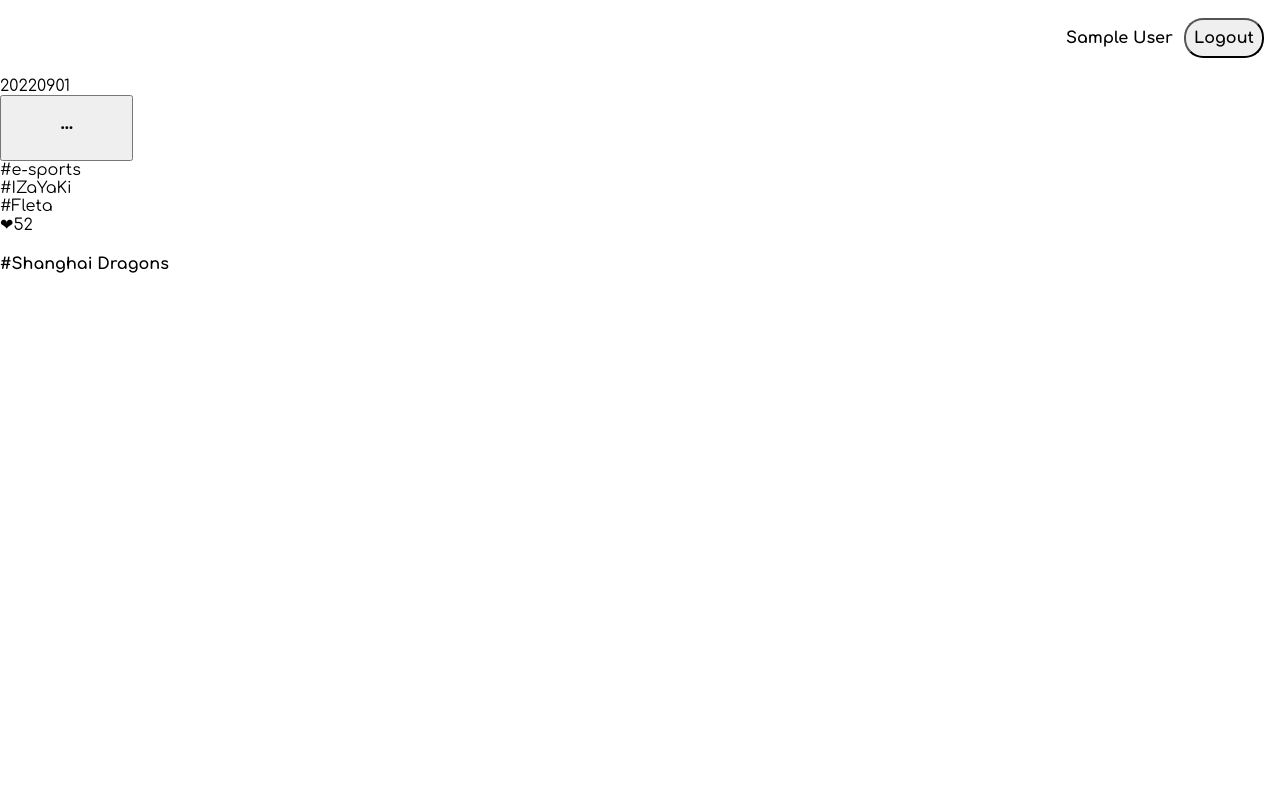
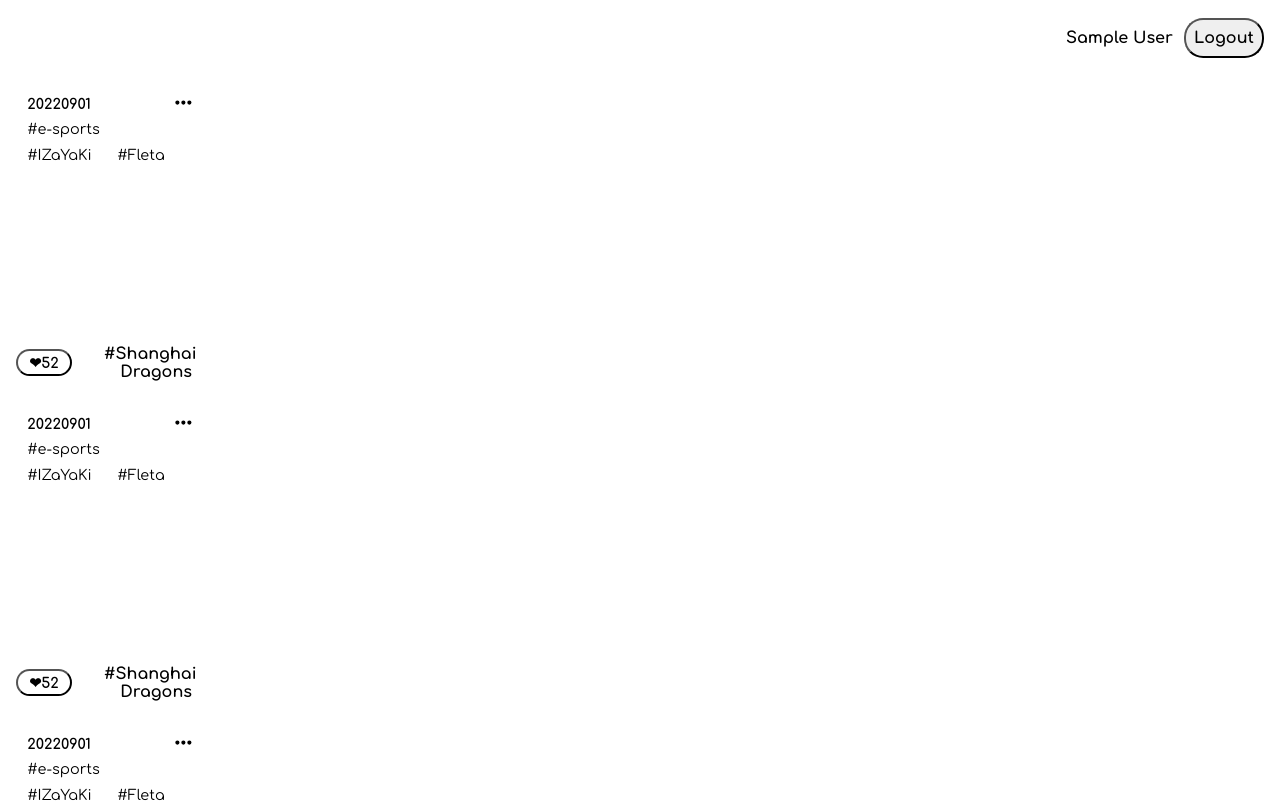
Before and after one commit to tigowler/7LOVES, a React (Create React App) app: page /home in a window 1280 px wide. Shown: the top 802 px of the page. Built offline with nearby package versions, Linux system fonts and the light colour scheme; no server answers; sample sign-in values are in the browser's storage.

Commit message:
[FEAT] complete card CSS

```diff
--- a/src/components/card/card.jsx
+++ b/src/components/card/card.jsx
@@ -3,37 +3,54 @@ import React, { useState } from "react";
 import { FontAwesomeIcon } from "@fortawesome/react-fontawesome";
 import { faEllipsis } from "@fortawesome/free-solid-svg-icons";
 
-const Card = (props) => {
-  const [cards, setCards] = useState({
-    date: "20220901",
-    title: "#Shanghai Dragons",
-    tags: ["#e-sports", "#IZaYaKi", "#Fleta"],
-    count: 52,
-  });
-
+const Card = ({ card }) => {
   return (
-    <section>
+    <section className={`${styles.card} ${getColors(card.theme)}`}>
       <div className={styles.header}>
-        <div className={styles.tag}>{cards.date}</div>
-        <button className={styles.more}>
+        <div className={styles.info}>
+          <div className={`${styles.date} ${getColors(card.theme)}`}>
+            {card.date}
+          </div>
+          <button className={`${styles.more} ${getColors(card.theme)}`}>
             <FontAwesomeIcon icon={faEllipsis} />
           </button>
         </div>
         <div className={styles.tags}>
-        {cards.tags.map((tag, index) => {
+          {card.tags.map((tag, index) => {
             return (
-            <div key={index} className={styles.tag}>
+              <div
+                key={index}
+                className={` ${styles.tag} ${getColors(card.theme)}`}
+              >
                 {tag}
               </div>
             );
           })}
         </div>
+      </div>
       <div className={styles.footer}>
-        <div className={styles.tag}>❤{cards.count}</div>
-        <h4 className={styles.title}>{cards.title}</h4>
+        <button className={`${styles.count} ${getColors(card.theme)}`}>
+          ❤{card.count}
+        </button>
+        <h4 className={`${styles.title} ${getColors(card.theme)}`}>
+          {card.title}
+        </h4>
       </div>
     </section>
   );
 };
 
+function getColors(theme) {
+  switch (theme) {
+    case "skyblue":
+      return styles.skyblue;
+    case "blue":
+      return styles.blue;
+    case "black":
+      return styles.black;
+    default:
+      throw new Error(`unknown theme: ${theme}`);
+  }
+}
+
 export default Card;
--- a/src/components/card/card.module.css
+++ b/src/components/card/card.module.css
@@ -1,4 +1,158 @@
+@value commonBlack, commonBlue, commonSkyblue, commonGrey from '../../common/colors.css';
+
+* {
+  box-sizing: border-box;
+}
+
+.card {
+  width: 13em;
+  height: 20em;
+  padding: 1rem;
+  border-radius: 1.2rem;
+  display: flex;
+  flex-direction: column;
+  justify-content: space-between;
+}
+
+.card.skyblue {
+  background-color: commonSkyblue;
+  border: 0.1rem solid commonSkyblue;
+}
+
+.card.blue {
+  background-color: commonBlue;
+  border: 0.1rem solid commonBlue;
+}
+
+.card.black {
+  background-color: commonBlack;
+  border: 0.1rem solid commonSkyblue;
+}
+
+.header {
+  display: flex;
+  flex-direction: column;
+  justify-content: flex-start;
+}
+
+.info {
+  display: flex;
+  flex-direction: row;
+  justify-content: space-between;
+  margin-bottom: 0.2rem;
+}
+
 .more {
-  width: 10em;
-  height: 5em;
+  font-size: 1.2rem;
+  background-color: transparent;
+  cursor: pointer;
+  padding: 0;
+  border: none;
 }
+
+.more:hover {
+  transform: scale(1.1);
+}
+
+.more.skyblue {
+  color: commonBlue;
+}
+
+.more.blue {
+  color: commonSkyblue;
+}
+
+.more.black {
+  color: commonSkyblue;
+}
+
+.tags {
+  display: flex;
+  flex-direction: row;
+  flex-wrap: wrap;
+}
+
+.date,
+.tag,
+.count {
+  font-size: 0.9rem;
+  background-color: transparent;
+  border-radius: 1.2rem;
+  padding: 0.2rem 0.7rem;
+}
+
+.date,
+.count {
+  font-weight: 700;
+}
+
+.date.skyblue,
+.count.skyblue {
+  background-color: commonBlue;
+  color: commonSkyblue;
+  border: 0.1rem solid commonBlue;
+}
+
+.date.blue,
+.count.blue {
+  background-color: commonSkyblue;
+  color: commonBlue;
+  border: 0.1rem solid commonSkyblue;
+}
+
+.date.black,
+.count.black {
+  background-color: commonSkyblue;
+  color: commonBlack;
+  border: 0.1rem solid commonSkyblue;
+}
+
+.tag {
+  margin-right: 0.2rem;
+  margin-bottom: 0.2rem;
+}
+
+.tag.skyblue {
+  background-color: commonSkyblue;
+  color: commonBlue;
+  border: 0.1rem solid commonBlue;
+}
+
+.tag.blue {
+  background-color: commonBlue;
+  color: commonSkyblue;
+  border: 0.1rem solid commonSkyblue;
+}
+
+.tag.black {
+  background-color: commonBlack;
+  color: commonSkyblue;
+  border: 0.1rem solid commonSkyblue;
+}
+
+.footer {
+  display: flex;
+  flex-direction: row;
+  justify-content: space-between;
+  align-items: center;
+  flex-wrap: nowrap;
+}
+
+.title {
+  width: 50%;
+  font-weight: 700;
+  margin: 0;
+  text-align: end;
+}
+
+.title.skyblue {
+  color: commonBlue;
+}
+
+.title.blue {
+  color: commonSkyblue;
+}
+
+.title.black {
+  color: commonSkyblue;
+}
--- a/src/components/mainhome/mainhome.jsx
+++ b/src/components/mainhome/mainhome.jsx
@@ -13,6 +13,32 @@ const MainHome = ({ authService }) => {
   const [userName, setUserName] = useState(
     location.state && location.state.userName
   );
+  const [cards, setCards] = useState([
+    {
+      date: "20220901",
+      title: "#Shanghai Dragons",
+      tags: ["#e-sports", "#IZaYaKi", "#Fleta"],
+      count: 52,
+      theme: "skyblue",
+      imageURL: "",
+    },
+    {
+      date: "20220901",
+      title: "#Shanghai Dragons",
+      tags: ["#e-sports", "#IZaYaKi", "#Fleta"],
+      count: 52,
+      theme: "blue",
+      imageURL: "",
+    },
+    {
+      date: "20220901",
+      title: "#Shanghai Dragons",
+      tags: ["#e-sports", "#IZaYaKi", "#Fleta"],
+      count: 52,
+      theme: "black",
+      imageURL: "",
+    },
+  ]);
 
   const onLogout = useCallback(() => {
     authService.logout();
@@ -32,7 +58,9 @@ const MainHome = ({ authService }) => {
   return (
     <>
       <Header onLogout={onLogout} userName={userName} />
-      <Card />
+      {cards.map((card, index) => {
+        return <Card key={index} card={card} />;
+      })}
     </>
   );
 };
```
Lines whose indentation alone changed are shown as unchanged.
